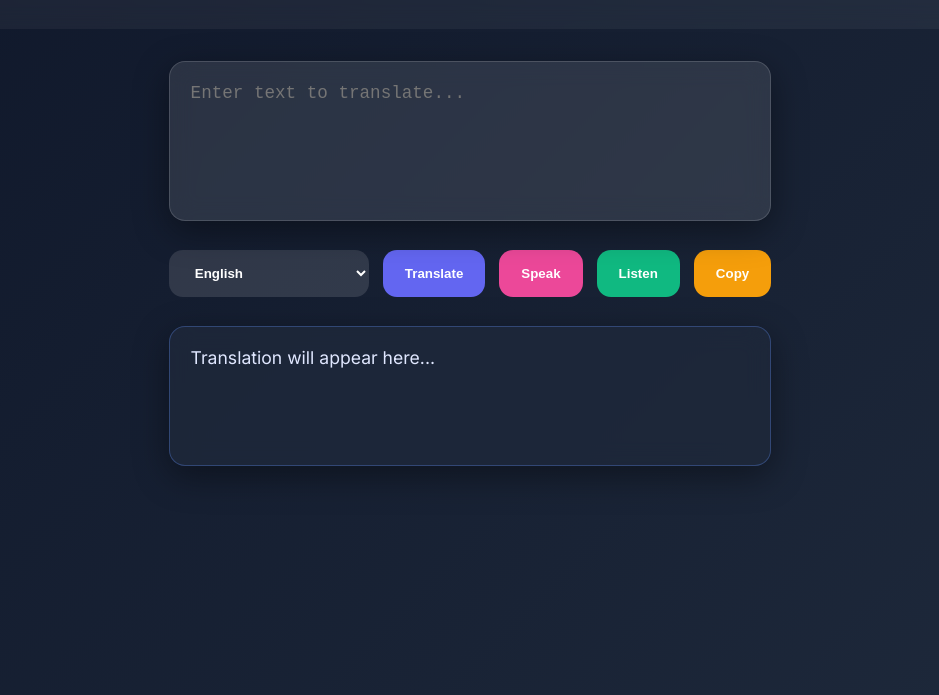
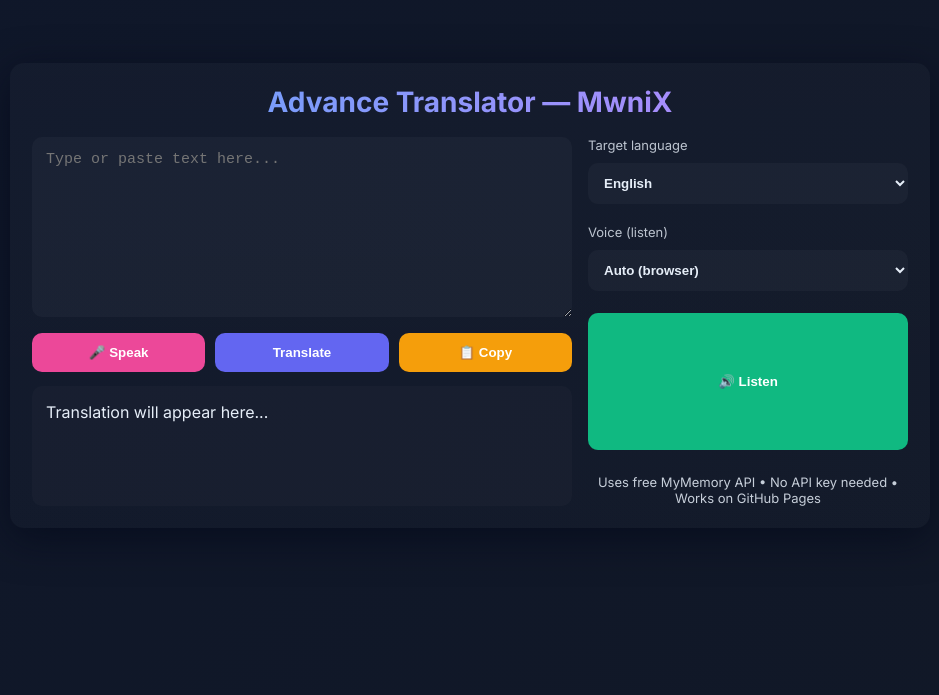
Before and after one commit to Manish1-star/Advance-translator-, a plain HTML site: page index.html in a window 1280 px wide. Shown: the part 105-800 px from the top of the page, without its empty margins (170-1109 px from the left). Drawn offline with Linux system fonts and the light colour scheme.

Commit message:
Revamp index.html for new translator design

```diff
--- a/index.html
+++ b/index.html
@@ -1,133 +1,202 @@
 <!DOCTYPE html>
 <html lang="en">
 <head>
-    <meta charset="UTF-8">
-    <meta name="viewport" content="width=device-width, initial-scale=1.0">
-    <title>MwniX Translator Pro - 205+ Languages</title>
-    <link href="https://fonts.googleapis.com/css2?family=Inter:wght@400;500;600;700&display=swap" rel="stylesheet">
-
+  <meta charset="utf-8"/>
+  <meta name="viewport" content="width=device-width,initial-scale=1"/>
+  <title>Advance Translator — MwniX</title>
+  <link href="https://fonts.googleapis.com/css2?family=Inter:wght@400;600;700&display=swap" rel="stylesheet">
   <style>
-        * { margin:0; padding:0; box-sizing:border-box; }
-        body {
-            font-family:'Inter',sans-serif;
+    *{box-sizing:border-box}
+    body{
+      margin:0;
+      font-family:Inter,system-ui,Segoe UI,Roboto,'Helvetica Neue',Arial;
+      background:linear-gradient(135deg,#0f172a,#111827);
+      color:#e6eef8;
       min-height:100vh;
-            background:linear-gradient(135deg,#0f172a,#1e293b);
-            color:#e2e8f0;
-            display:flex; flex-direction:column;
+      display:flex;
+      align-items:center;
+      justify-content:center;
+      padding:24px;
     }
-        .header{padding:2rem;text-align:center;background:rgba(255,255,255,0.05);backdrop-filter:blur(12px);}
-        .header h1{
-            font-size:2.6rem;font-weight:700;
+    .card{
+      width:100%;
+      max-width:920px;
+      background:linear-gradient(180deg, rgba(255,255,255,0.02), rgba(255,255,255,0.01));
+      border-radius:14px;
+      padding:22px;
+      box-shadow:0 10px 40px rgba(2,6,23,0.6);
+    }
+    h1{margin:0 0 10px;font-size:28px;text-align:center;
       background:linear-gradient(90deg,#60a5fa,#c084fc);
-            -webkit-background-clip:text; -webkit-text-fill-color:transparent;
+      -webkit-background-clip:text;-webkit-text-fill-color:transparent;}
+    .grid{display:grid;grid-template-columns:1fr 320px;gap:16px;margin-top:18px;}
+    @media(max-width:880px){.grid{grid-template-columns:1fr;}}
+    textarea{
+      width:100%;min-height:180px;padding:14px;border-radius:10px;border:none;resize:vertical;
+      background:rgba(255,255,255,0.03);color:inherit;font-size:15px;outline:none;
     }
-        .container{flex:1;padding:2rem;max-width:900px;margin:0 auto;display:flex;flex-direction:column;gap:1.8rem;}
-        textarea,.result-box{
-            width:100%;padding:1.3rem;border-radius:16px;border:none;outline:none;font-size:1.1rem;
-            backdrop-filter:blur(12px);box-shadow:0 10px 35px rgba(0,0,0,0.4);
+    .controls{display:flex;flex-direction:column;gap:10px;}
+    select,input,button{width:100%;padding:12px;border-radius:10px;border:none;font-weight:600;}
+    select, input{background:rgba(255,255,255,0.03);color:inherit}
+    .btn-row{display:flex;gap:10px;flex-wrap:wrap;}
+    .btn{flex:1;padding:12px;border-radius:10px;border:none;cursor:pointer;font-weight:700}
+    .btn-primary{background:#6366f1;color:white}
+    .btn-accent{background:#ec4899;color:white}
+    .btn-green{background:#10b981;color:white}
+    .btn-yellow{background:#f59e0b;color:white}
+    .result{
+      margin-top:14px;padding:14px;border-radius:10px;background:rgba(255,255,255,0.02);
+      min-height:120px;font-size:16px;line-height:1.5;
     }
-        textarea{height:160px;background:rgba(255,255,255,0.1);color:white;resize:none;border:1px solid rgba(255,255,255,0.15);}
-        .result-box{
-            min-height:140px;background:rgba(30,41,59,0.8);
-            border:1px solid rgba(100,150,255,0.3);color:#e0e7ff;
-        }
-        .controls{display:flex;flex-wrap:wrap;gap:14px;justify-content:center;}
-        select,button{
-            padding:15px 22px;border-radius:14px;border:none;font-weight:600;
-            cursor:pointer;transition:all .3s;
-        }
-        select{background:rgba(255,255,255,0.12);color:white;flex:1;min-width:200px;}
-        button{background:#6366f1;color:white;}
-        button:hover{transform:translateY(-4px);box-shadow:0 12px 28px rgba(99,102,241,0.5);}
-        .btn-mic{background:#ec4899;}
-        .btn-speak{background:#10b981;}
-        .btn-copy{background:#f59e0b;}
+    .small{font-size:13px;opacity:0.8}
+    .footer{margin-top:14px;text-align:center;font-size:13px;opacity:0.85}
   </style>
 </head>
 <body>
+  <div class="card">
+    <h1>Advance Translator — MwniX</h1>
+    <div class="grid">
+      <div>
+        <textarea id="inputText" placeholder="Type or paste text here..."></textarea>
 
-<div class="header">
-    <h1>MwniX Translator Pro</h1>
-    <p>205+ Languages • Instant & Accurate</p>
+        <div class="btn-row" style="margin-top:12px">
+          <button class="btn btn-accent" id="micBtn">🎤 Speak</button>
+          <button class="btn btn-primary" id="translateBtn">Translate</button>
+          <button class="btn btn-yellow" id="copyBtn">📋 Copy</button>
         </div>
 
-<div class="container">
-    <textarea id="inputText" placeholder="Enter text to translate..."></textarea>
+        <div class="result" id="resultBox">Translation will appear here...</div>
+      </div>
 
       <div class="controls">
+        <label class="small">Target language</label>
         <select id="targetLang">
           <option value="en">English</option>
           <option value="ne">Nepali</option>
           <option value="hi">Hindi</option>
-            <option value="zh-CN">Chinese</option>
           <option value="es">Spanish</option>
           <option value="fr">French</option>
           <option value="de">German</option>
+          <option value="zh-CN">Chinese (Simplified)</option>
           <option value="ja">Japanese</option>
           <option value="ko">Korean</option>
           <option value="ru">Russian</option>
+          <option value="pt">Portuguese</option>
+          <option value="it">Italian</option>
         </select>
 
-        <button onclick="translateText()">Translate</button>
-        <button class="btn-mic" onclick="startMic()">Speak</button>
-        <button class="btn-speak" onclick="speakResult()">Listen</button>
-        <button class="btn-copy" onclick="copyResult()">Copy</button>
+        <label class="small" style="margin-top:10px">Voice (listen)</label>
+        <select id="voiceLang">
+          <option value="auto">Auto (browser)</option>
+          <option value="en-US">English (US)</option>
+          <option value="ne-NP">Nepali</option>
+          <option value="hi-IN">Hindi</option>
+          <option value="es-ES">Spanish</option>
+          <option value="fr-FR">French</option>
+          <option value="de-DE">German</option>
+          <option value="zh-CN">Chinese (Simplified)</option>
+          <option value="ja-JP">Japanese</option>
+        </select>
+
+        <button class="btn btn-green" id="listenBtn" style="margin-top:12px">🔊 Listen</button>
+
+        <div class="footer">
+          Uses free MyMemory API • No API key needed • Works on GitHub Pages
         </div>
-
-    <div id="result" class="result-box">Translation will appear here...</div>
+      </div>
+    </div>
   </div>
 
 <script>
-async function translateText() {
-    const text = document.getElementById("inputText").value.trim();
-    const target = document.getElementById("targetLang").value;
-    const resultBox = document.getElementById("result");
+const inputText = document.getElementById('inputText');
+const resultBox = document.getElementById('resultBox');
+const translateBtn = document.getElementById('translateBtn');
+const copyBtn = document.getElementById('copyBtn');
+const micBtn = document.getElementById('micBtn');
+const listenBtn = document.getElementById('listenBtn');
+const targetLang = document.getElementById('targetLang');
+const voiceLang = document.getElementById('voiceLang');
 
-    if (!text) {
-        resultBox.innerText = "Please type something!";
+translateBtn.addEventListener('click', translateText);
+copyBtn.addEventListener('click', copyResult);
+listenBtn.addEventListener('click', speakResult);
+micBtn.addEventListener('click', startMic);
+
+async function translateText(){
+  const text = inputText.value.trim();
+  if(!text){
+    resultBox.innerText = 'Please enter text to translate.';
     return;
   }
+  resultBox.innerText = 'Translating...';
+  try{
+    // MyMemory free API
+    const target = targetLang.value;
+    const q = encodeURIComponent(text);
+    const url = `https://api.mymemory.translated.net/get?q=${q}&langpair=auto|${encodeURIComponent(target)}`;
 
-    resultBox.innerText = "Translating...";
-
-    try {
-        const url = `https://api.mymemory.translated.net/get?q=${encodeURIComponent(text)}&langpair=auto|${target}`;
     const res = await fetch(url);
+    if(!res.ok) throw new Error('Network response not ok');
     const data = await res.json();
 
-        resultBox.innerText = data.responseData.translatedText || "Failed to translate.";
-    } catch (e) {
-        resultBox.innerText = "Translation error.";
+    // primary translated text
+    let translated = (data && data.responseData && data.responseData.translatedText) ? data.responseData.translatedText : '';
+
+    // fallback: try matches or segments if available
+    if(!translated && data.matches && data.matches.length){
+      translated = data.matches[0].translation || data.matches[0].segment || '';
+    }
+
+    if(!translated) translated = 'Translation not available.';
+
+    resultBox.innerText = translated;
+  }catch(err){
+    console.error(err);
+    resultBox.innerText = 'No internet or translation failed.';
   }
 }
 
-function startMic() {
-    if (!("webkitSpeechRecognition" in window)) {
-        alert("Speech recognition not supported.");
+function copyResult(){
+  const text = resultBox.innerText || '';
+  if(!text) return alert('Nothing to copy.');
+  navigator.clipboard.writeText(text).then(()=> alert('Copied!'), ()=> alert('Copy failed.'));
+}
+
+function speakResult(){
+  const text = resultBox.innerText || '';
+  if(!text || text.includes('Translating')) return;
+  const synth = window.speechSynthesis;
+  const utter = new SpeechSynthesisUtterance(text);
+  const v = voiceLang.value;
+  if(v !== 'auto') utter.lang = v;
+  // try to pick a voice matching lang (if available)
+  const voices = synth.getVoices();
+  if(voices && voices.length){
+    let found = voices.find(x => x.lang && (v==='auto' ? x.default : x.lang.startsWith(v.split('-')[0])));
+    if(found) utter.voice = found;
+  }
+  synth.speak(utter);
+}
+
+function startMic(){
+  const SpeechRecognition = window.SpeechRecognition || window.webkitSpeechRecognition;
+  if(!SpeechRecognition){
+    alert('Speech recognition not supported on this device/browser.');
     return;
   }
-    let rec = new webkitSpeechRecognition();
-    rec.lang = "en-US";
+  const rec = new SpeechRecognition();
+  rec.lang = 'en-US';
+  rec.interimResults = false;
+  rec.maxAlternatives = 1;
   rec.start();
-    rec.onresult = e => {
-        document.getElementById("inputText").value = e.results[0][0].transcript;
+  micBtn.innerText = '🎙️ Listening...';
+  rec.onresult = (ev) => {
+    const txt = ev.results[0][0].transcript;
+    inputText.value = txt;
   };
-}
-
-function speakResult() {
-    const text = document.getElementById("result").innerText;
-    if (!text || text === "Translating...") return;
-
-    const utter = new SpeechSynthesisUtterance(text);
-    utter.lang = document.getElementById("targetLang").value;
-    speechSynthesis.speak(utter);
-}
-
-function copyResult() {
-    navigator.clipboard.writeText(document.getElementById("result").innerText);
-    alert("Copied!");
+  rec.onerror = ()=> { micBtn.innerText = '🎤 Speak'; };
+  rec.onend = ()=> { micBtn.innerText = '🎤 Speak'; };
 }
 </script>
-
 </body>
 </html>
```
Lines whose indentation alone changed are shown as unchanged.
